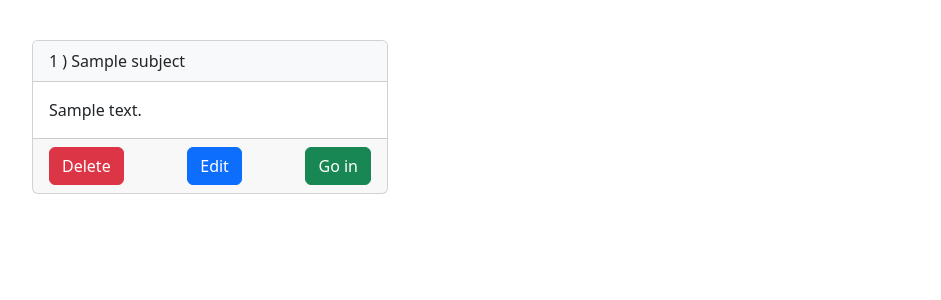
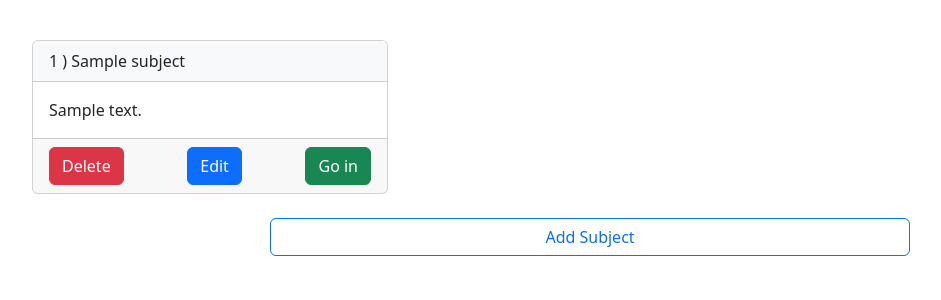
Before and after one commit to Arc-001/quiz_master_23f2001161, a Flask app: template templates/edit_subjects.html in a window 1280 px wide. Shown: the part 95-395 px from the top of the page, without its empty margins (50-991 px from the left). Run offline with Flask 3, Linux system fonts and the light colour scheme; the template is opened without the code that fills it: most values are stand-ins (such as "Sample title", 1, 10 or a date in 2020).

Commit message:
FEAT: added the add subject to the subject portal

```diff
--- a/app.py
+++ b/app.py
@@ -281,6 +281,19 @@ def edit_subject():
     close_session(session)
     return redirect(url_for("admin_subjects"))
 
+@app.post("/admin/subject/add")
+@flask_login.login_required
+@check_admin
+def add_subject():
+    print(request.form)
+    session = get_session()
+    subject = Subject()
+    subject.name = request.form["subject_name"]
+    subject.description = request.form["subject_description"]
+    session.add(subject)
+    session.commit()
+    return redirect(url_for("admin_subjects"))
+
 
 #register
 @app.get('/register')
--- a/templates/edit_subjects.html
+++ b/templates/edit_subjects.html
@@ -37,10 +37,18 @@
             </div>
             `;
         }
+        function make_visible(){
+            console.log(document.getElementById("new_subject").style.visibility)
+
+            if (document.getElementById("new_subject").style.visibility === "hidden"){
+            document.getElementById("new_subject").style.visibility = "visible"
+            console.log("did exec")
+            }
+        }
     </script>
 
 </head>
-<body>
+<body >
 
     <div class = "header" id = "header-home">
     <div class="container-fluid">
@@ -61,8 +69,8 @@
       <hr>
     </div>
 
-    <form action = "/admin/subject/edit" method = "post" id = "edit_subjects">
     <div class="container py-4">
+        <form action = "/admin/subject/edit" method = "post" id = "edit_subjects">
         <div class="row row-cols-1 row-cols-md-2 row-cols-lg-3 g-4">
             {% for subject in subjects %}
             <div class="col" id = "{{subject.subject_id}}">
@@ -84,7 +92,29 @@
             </div>
             {% endfor %}
         </div>
+        </form>
     </div>
-    </form>
+    <div class="d-grid col-6 mx-auto">
+        <button class="btn btn-outline-primary" type="button" onclick="make_visible()">Add Subject</button>
+      </div>
+    <div id = "new_subject" style="visibility: hidden;">
+        <form action = "/admin/subject/add" method="post" id = "new_subject_form">
+            <div class = "container-fluid px-3 py-4">
+                <div class = "row- mx-auto">
+                    <div class = "col- mx-auto">
+                        <label class="form-label" for = "name">Name of subject</label>
+                        <input class = "form-control" id = "name" name = "subject_name" placeholder="name of the subject" form="new_subject_form"/>
+                        <label class="form-label pt-4" for = "description">Description Of the subject</label>
+                        <input class = "form-control" id = "description" name = "subject_description" placeholder="Description of the subject" form = "new_subject_form"/>
+                    </div>
+                </div>
+            <div class = "row py-4 mx-auto">
+                <div class = "col-6 align-items-center g-2">
+                <a href = "/admin/subjects"><button class="btn btn-primary">Cancel</button></a>
+                <button class="btn btn-primary" type = "submit">Submit</button>
+                </div>
+            </div>
+        </form>
+    </div>
 </body>
 </html>
```
Also changed, not shown: main.db (deleted).
